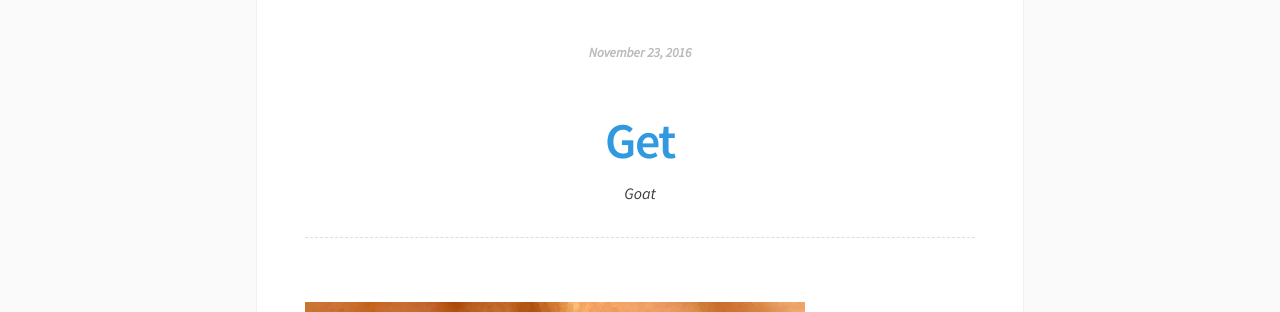
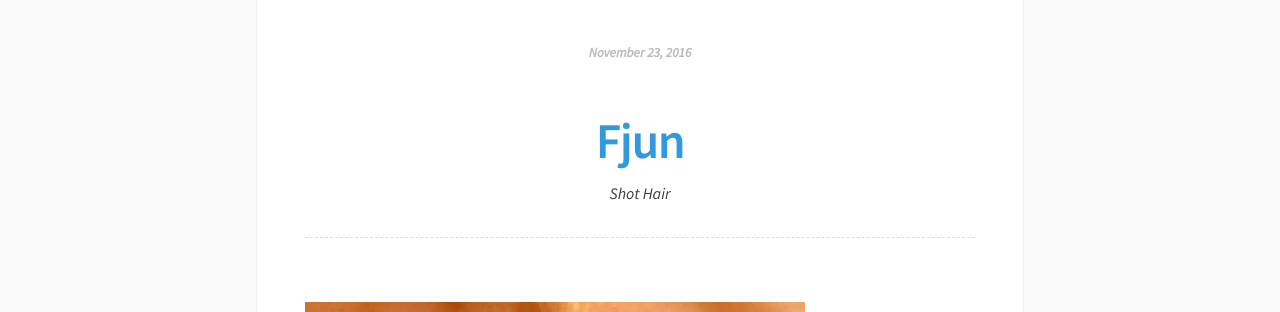
Before and after one commit to johanbath/dagensord, a Jekyll site: the page built from _posts/2016-11-23-fjun.md, in a window 1280 px wide. Shown: the part 191-503 px from the top of the page. Built offline with Jekyll 4.4.1, drawn with Linux system fonts in a browser that asks for light colours.

Commit message:
Fix invalid post title#

```diff
--- a/_posts/2016-11-23-fjun.md
+++ b/_posts/2016-11-23-fjun.md
@@ -1,7 +1,7 @@
 ---
 layout: post
-title: Get
-eng_title: Goat
+title: Fjun
+eng_title: Shot Hair
 ---
 
 ![Fjun]({{ site.baseurl }}/assets/post_images/fjun.jpg)
```
